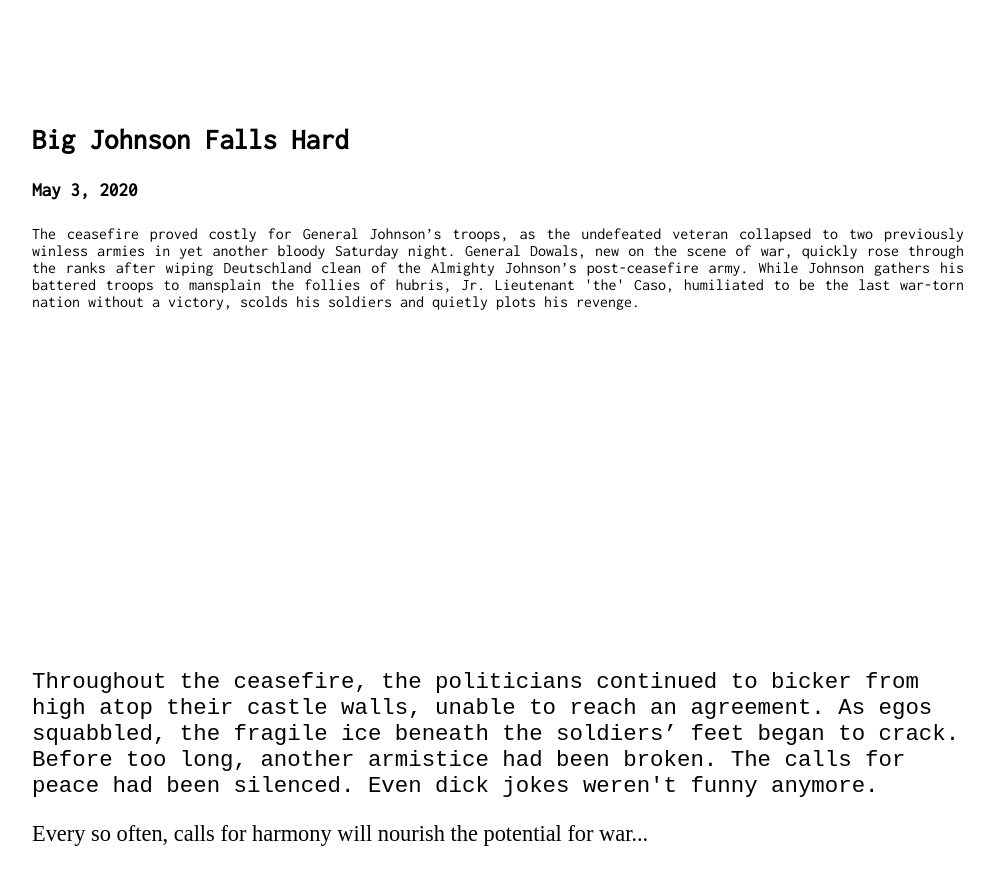
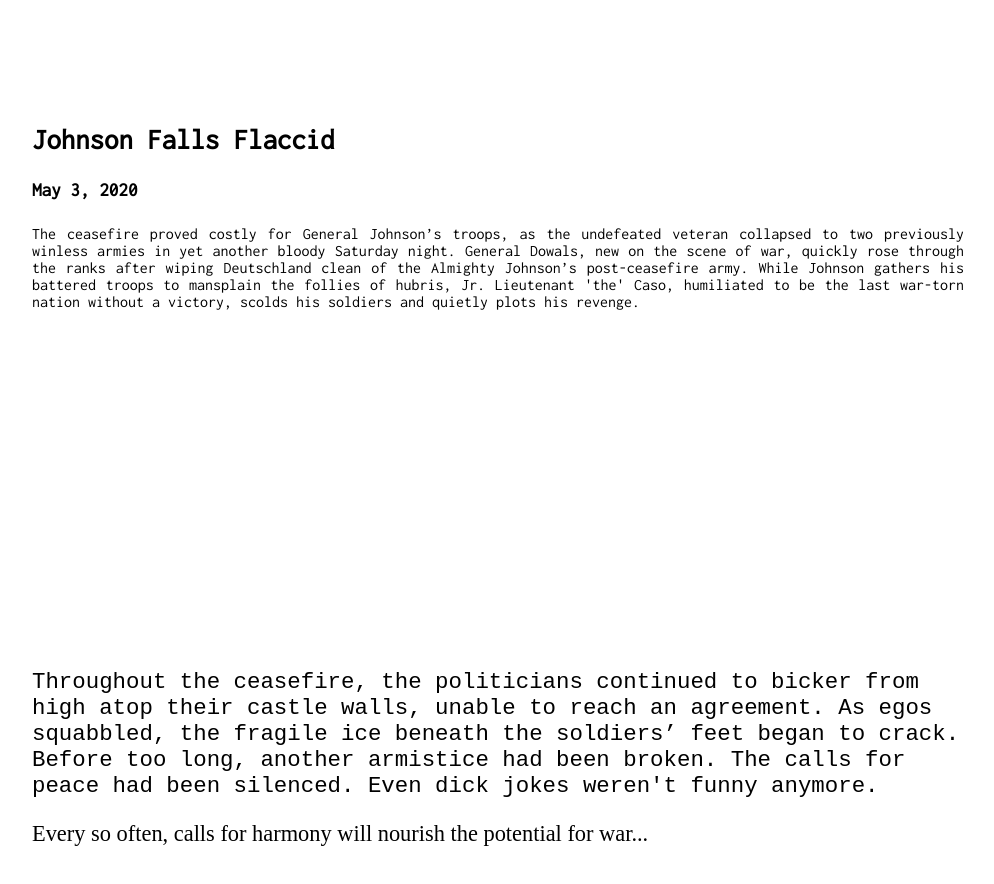
Before and after one commit to kduckets/tfw, a Next.js app: page / in a window 1280 px wide. Shown: the part 2820-3704 px from the top of the page, without its empty margins (142-1136 px from the left). Built offline with nearby package versions, Linux system fonts and the light colour scheme; a web font is replaced by a local one.

Commit message:
Update index.js

```diff
--- a/pages/index.js
+++ b/pages/index.js
@@ -63,7 +63,7 @@ export default function Home() {
 
 <div className="fullHeight">
    <p className="newsTitle">
-<h2>Big Johnson Falls Hard</h2>
+<h2>Johnson Falls Flaccid</h2>
 <h4>May 3, 2020</h4>
 </p>
 <p className="news">
```
